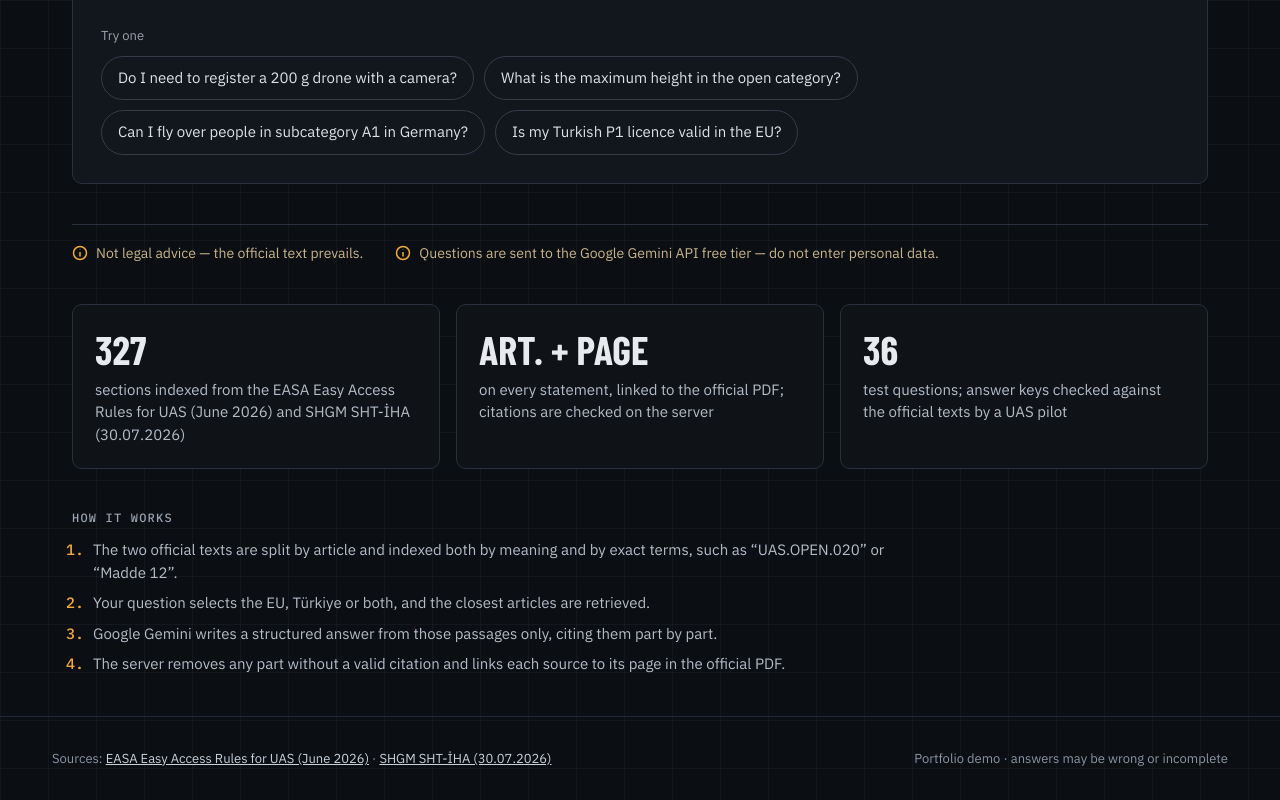
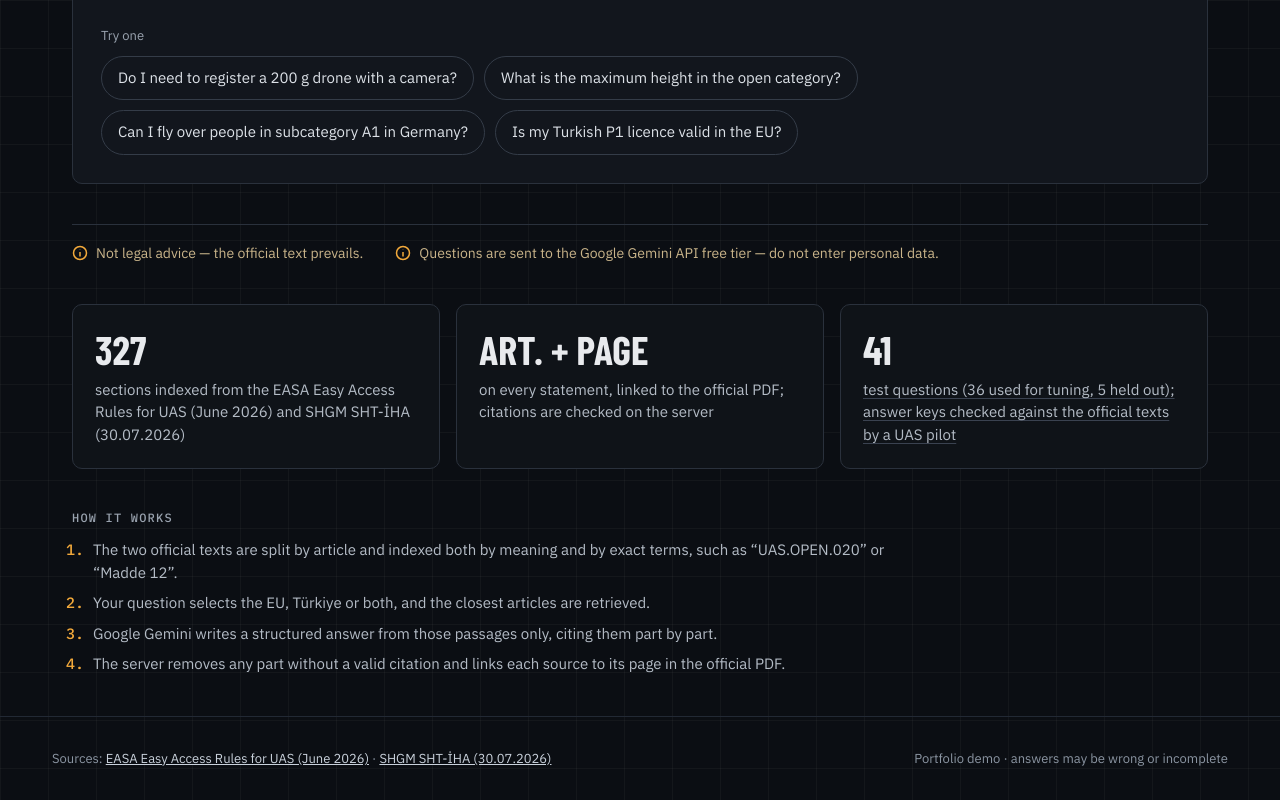
Before and after one commit to atilbarslan/drone-regs-assistant, a plain HTML site: page frontend/index.html in a window 1280 px wide. Shown: the part 816-1616 px from the top of the page. Drawn offline with Linux system fonts and the light colour scheme.

Commit message:
Count all 41 test questions on the start page, say how they were used, and link to the evaluation

```diff
--- a/frontend/index.html
+++ b/frontend/index.html
@@ -99,10 +99,10 @@
             <span class="fact-value" data-i18n="factCiteValue">ART. + PAGE</span>
             <span class="fact-text" data-i18n="factCite"></span>
           </div>
-          <div class="fact">
-            <span class="fact-value">36</span>
+          <a class="fact fact-link" href="https://github.com/atilbarslan/drone-regs-assistant#evaluation" rel="noopener noreferrer" target="_blank">
+            <span class="fact-value">41</span>
             <span class="fact-text" data-i18n="factTests"></span>
-          </div>
+          </a>
         </section>
 
         <section id="how" class="how" aria-labelledby="how-title" tabindex="-1">
--- a/frontend/render.js
+++ b/frontend/render.js
@@ -42,7 +42,8 @@ export const STRINGS = {
     factSections: "sections indexed from the EASA Easy Access Rules for UAS (June 2026) and SHGM SHT-İHA (30.07.2026)",
     factCiteValue: "ART. + PAGE",
     factCite: "on every statement, linked to the official PDF; citations are checked on the server",
-    factTests: "test questions; answer keys checked against the official texts by a UAS pilot",
+    factTests:
+      "test questions (36 used for tuning, 5 held out); answer keys checked against the official texts by a UAS pilot",
     howTitle: "HOW IT WORKS",
     howSteps: [
       "The two official texts are split by article and indexed both by meaning and by exact terms, such as “UAS.OPEN.020” or “Madde 12”.",
@@ -133,7 +134,8 @@ export const STRINGS = {
     factSections: "bölüm: EASA Easy Access Rules for UAS (Haziran 2026) ve SHGM SHT-İHA (30.07.2026) metinlerinden dizinlendi",
     factCiteValue: "MADDE + SAYFA",
     factCite: "her ifadede, resmi PDF’e bağlantılı; atıflar sunucuda denetlenir",
-    factTests: "test sorusu; cevap anahtarları bir İHA pilotu tarafından resmi metinlerden kontrol edildi",
+    factTests:
+      "test sorusu (36'sı ayar için, 5'i bekletilen); cevap anahtarları bir İHA pilotu tarafından resmi metinlerden kontrol edildi",
     howTitle: "NASIL ÇALIŞIR",
     howSteps: [
       "İki resmi metin maddelere bölünür; hem anlama hem de “UAS.OPEN.020”, “Madde 12” gibi tam ifadelere göre dizinlenir.",
--- a/frontend/styles.css
+++ b/frontend/styles.css
@@ -493,6 +493,21 @@ input::placeholder {
   background: var(--surface-2);
   border: 1px solid var(--line);
   border-radius: 10px;
+}
+
+/* The test-questions box links to the evaluation in the README. */
+.fact-link {
+  color: inherit;
+  text-decoration: none;
+}
+.fact-link:hover {
+  color: inherit;
+  border-color: var(--muted);
+}
+.fact-link .fact-text {
+  text-decoration: underline;
+  text-decoration-color: var(--line-input);
+  text-underline-offset: 3px;
 }
 
 .fact-value {
```
Also changed, not shown: frontend/tests/render.test.mjs (+5 -0 lines), 1 other file.
